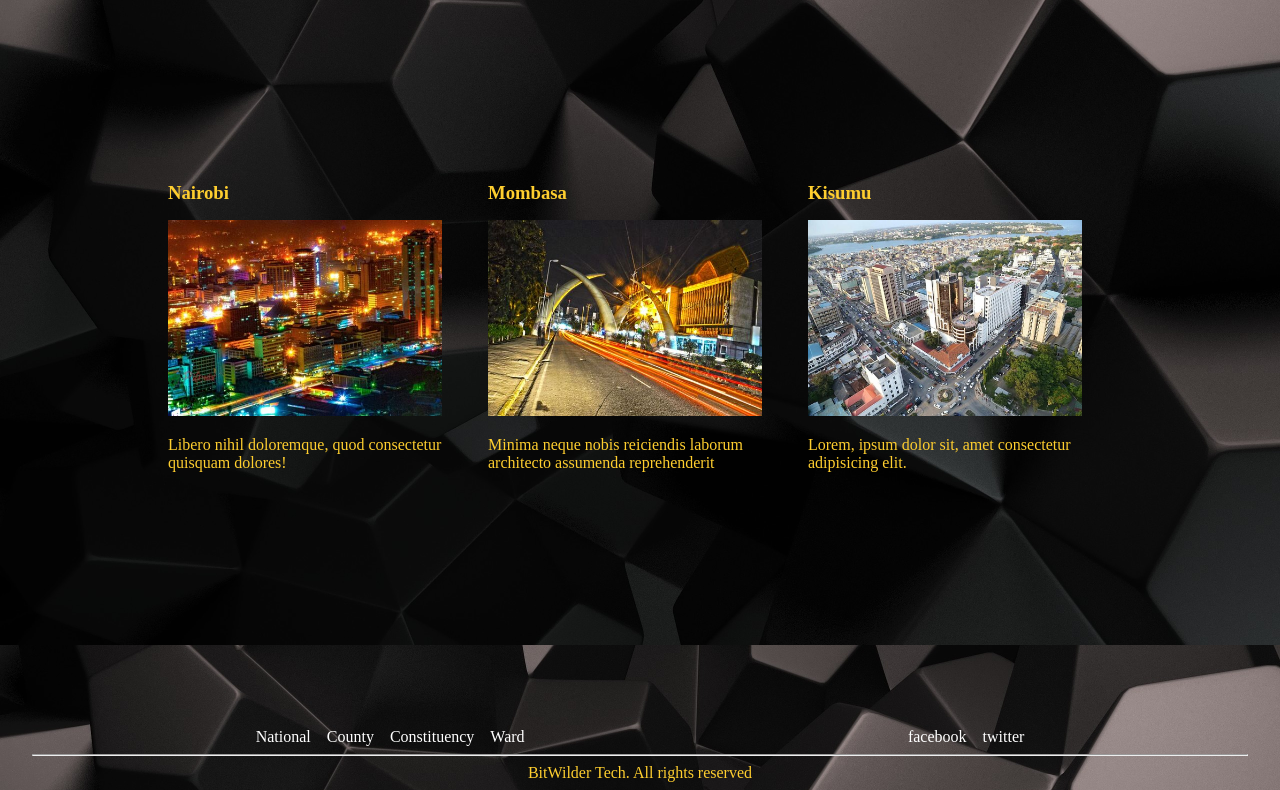
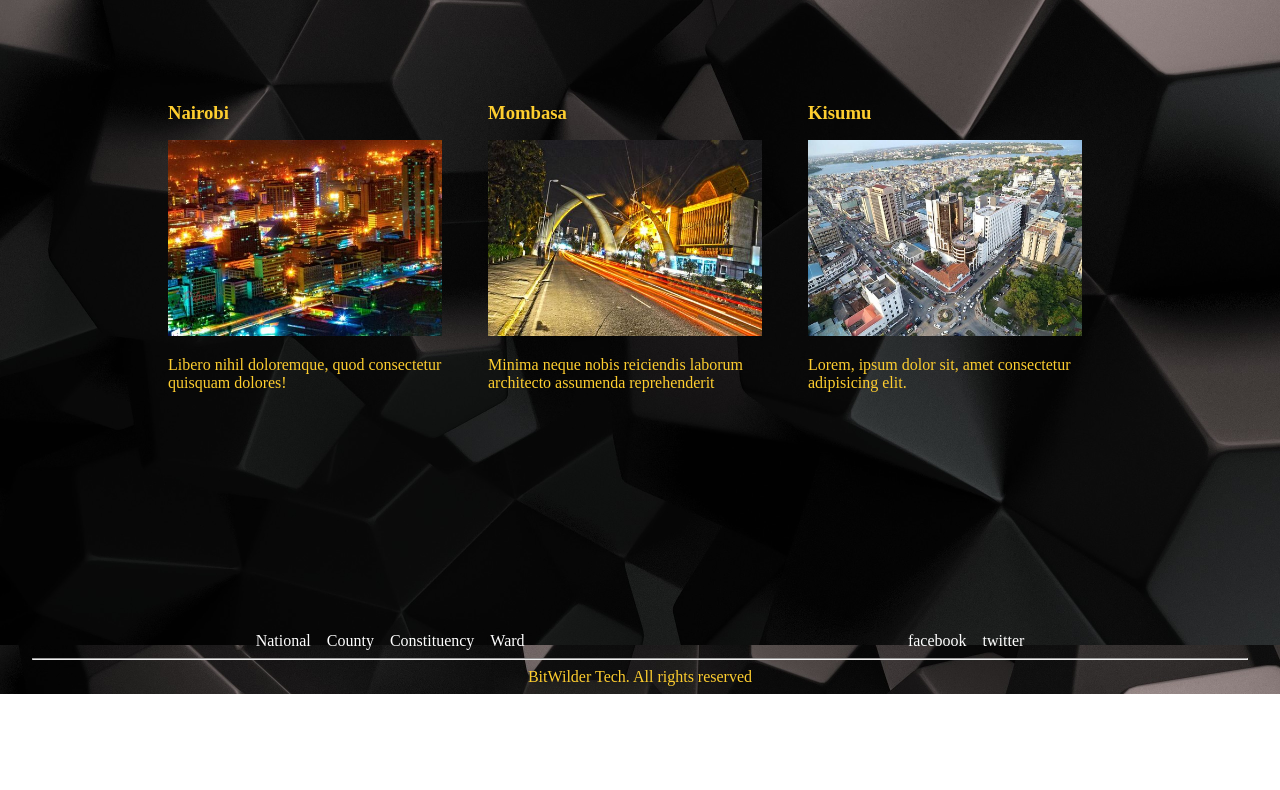
Before and after one commit to AllenOtto/Decision-2022-, a plain HTML site: page index.html in a window 1280 px wide. Shown: the part 1755-2545 px from the top of the page. After the commit the page ends 2449 px from the top, so only its background shows below. Drawn offline with Linux system fonts and the light colour scheme.

Commit message:
Refined hero section by adjusting padding

```diff
--- a/css/style.css
+++ b/css/style.css
@@ -39,7 +39,7 @@ h2 {
 	width: 80%;
 	margin: 0 auto;
 	/*border: 2px solid white;*/
-	padding: 12rem 2rem;
+	padding: 11rem 2rem;
 }
 
 /*Header Section Styling*/
```
